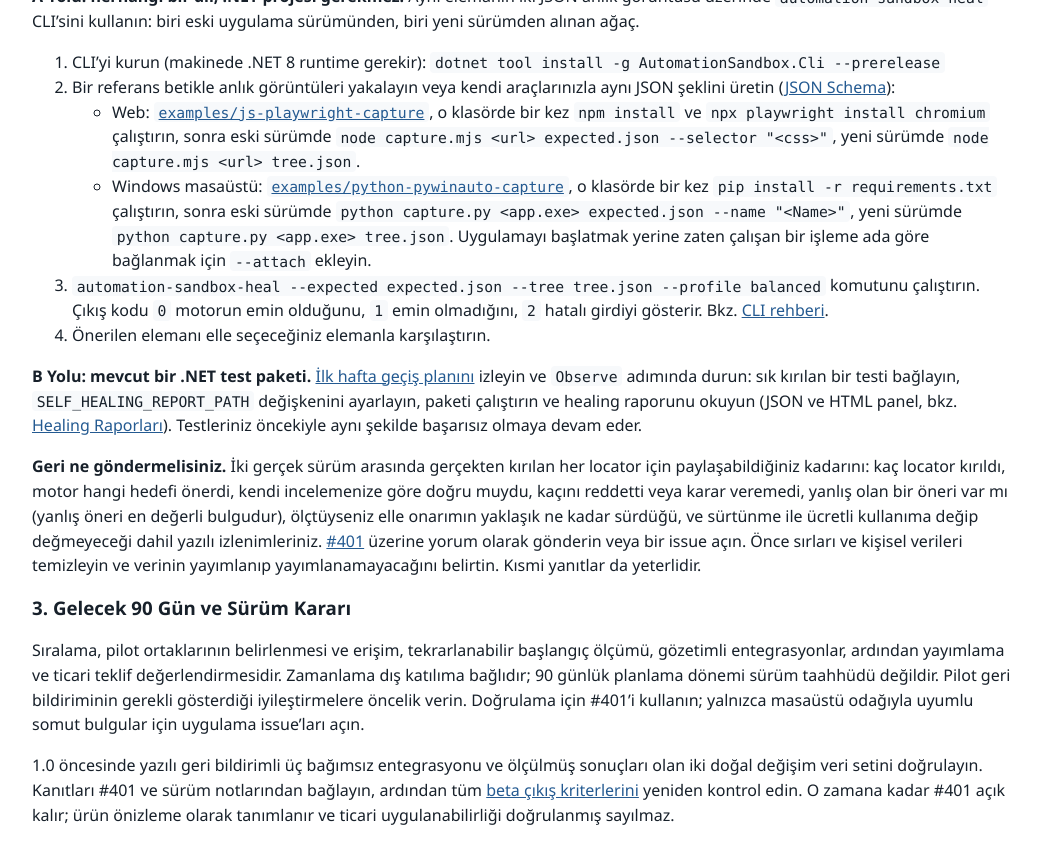
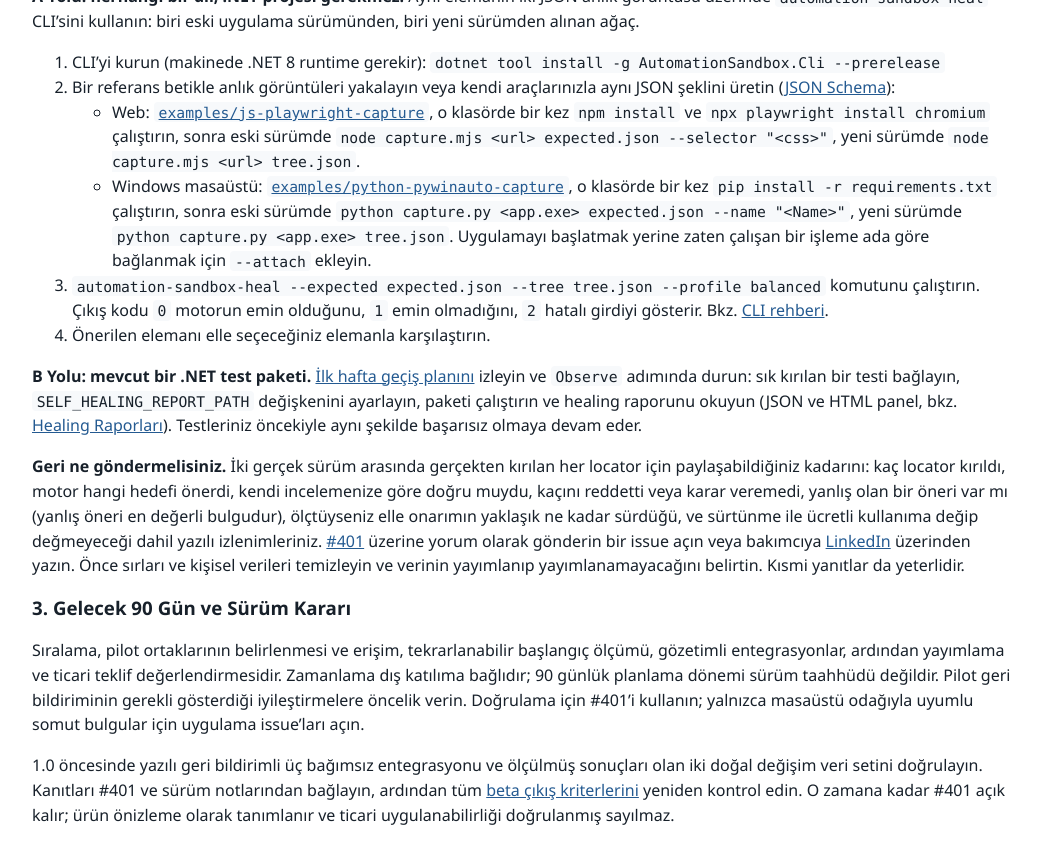
Before and after one commit to mustafasercansak/automation-sandbox, a Jekyll site: the page built from docs/external-validation.md, in a window 1280 px wide and 900 px high, scrolled down 4060 px. Shown: the top 864 px of the window, without its empty margins (118-1158 px from the left). Built offline with Jekyll 4.4.1, drawn with Linux system fonts in a browser that asks for light colours; some of the changed text lies outside the part shown.

Commit message:
docs: add the maintainer contact and docs site link to the project docs and record where they live (#609)

```diff
--- a/docs/external-validation.md
+++ b/docs/external-validation.md
@@ -52,7 +52,7 @@ This is the short path for someone who maintains a FlaUI desktop or Playwright w
 
 **Path B: an existing .NET suite.** Follow the [first-week rollout](integration-existing-suite.md) and stop at its `Observe` step: wire one test that breaks often, set `SELF_HEALING_REPORT_PATH`, run the suite, and read the healing report (JSON plus an HTML dashboard, see [Healing Reports](healing-reports.md)). Your tests still fail exactly as before.
 
-**What to send back.** For each locator that actually broke between two real releases, whatever you can share of this: how many locators broke, which target the engine proposed, whether that was the right one by your own review, how many it declined or could not decide, any proposal that was wrong (a wrong proposal is the most valuable finding), roughly how long the manual repair took if you measured it, and your written impressions, including friction and whether it would be worth paying for. Post it as a comment on [#401](https://github.com/mustafasercansak/automation-sandbox/issues/401), or open an issue. Remove secrets and personal data first, and say whether the data may be published. Partial answers are fine.
+**What to send back.** For each locator that actually broke between two real releases, whatever you can share of this: how many locators broke, which target the engine proposed, whether that was the right one by your own review, how many it declined or could not decide, any proposal that was wrong (a wrong proposal is the most valuable finding), roughly how long the manual repair took if you measured it, and your written impressions, including friction and whether it would be worth paying for. Post it as a comment on [#401](https://github.com/mustafasercansak/automation-sandbox/issues/401), open an issue, or message the maintainer on [LinkedIn](https://www.linkedin.com/in/mustafa-sercan-sak). Remove secrets and personal data first, and say whether the data may be published. Partial answers are fine.
 
 ### 3. Next 90 Days and Release Decision
 
@@ -107,7 +107,7 @@ Bu, bir FlaUI masaüstü veya Playwright web test paketi sürdüren, motoru dene
 
 **B Yolu: mevcut bir .NET test paketi.** [İlk hafta geçiş planını](integration-existing-suite.md) izleyin ve `Observe` adımında durun: sık kırılan bir testi bağlayın, `SELF_HEALING_REPORT_PATH` değişkenini ayarlayın, paketi çalıştırın ve healing raporunu okuyun (JSON ve HTML panel, bkz. [Healing Raporları](healing-reports.md)). Testleriniz öncekiyle aynı şekilde başarısız olmaya devam eder.
 
-**Geri ne göndermelisiniz.** İki gerçek sürüm arasında gerçekten kırılan her locator için paylaşabildiğiniz kadarını: kaç locator kırıldı, motor hangi hedefi önerdi, kendi incelemenize göre doğru muydu, kaçını reddetti veya karar veremedi, yanlış olan bir öneri var mı (yanlış öneri en değerli bulgudur), ölçtüyseniz elle onarımın yaklaşık ne kadar sürdüğü, ve sürtünme ile ücretli kullanıma değip değmeyeceği dahil yazılı izlenimleriniz. [#401](https://github.com/mustafasercansak/automation-sandbox/issues/401) üzerine yorum olarak gönderin veya bir issue açın. Önce sırları ve kişisel verileri temizleyin ve verinin yayımlanıp yayımlanamayacağını belirtin. Kısmi yanıtlar da yeterlidir.
+**Geri ne göndermelisiniz.** İki gerçek sürüm arasında gerçekten kırılan her locator için paylaşabildiğiniz kadarını: kaç locator kırıldı, motor hangi hedefi önerdi, kendi incelemenize göre doğru muydu, kaçını reddetti veya karar veremedi, yanlış olan bir öneri var mı (yanlış öneri en değerli bulgudur), ölçtüyseniz elle onarımın yaklaşık ne kadar sürdüğü, ve sürtünme ile ücretli kullanıma değip değmeyeceği dahil yazılı izlenimleriniz. [#401](https://github.com/mustafasercansak/automation-sandbox/issues/401) üzerine yorum olarak gönderin bir issue açın veya bakımcıya [LinkedIn](https://www.linkedin.com/in/mustafa-sercan-sak) üzerinden yazın. Önce sırları ve kişisel verileri temizleyin ve verinin yayımlanıp yayımlanamayacağını belirtin. Kısmi yanıtlar da yeterlidir.
 
 ### 3. Gelecek 90 Gün ve Sürüm Kararı
 
```
Also changed, not shown: AGENTS.md (+1 -0 lines), PROJECT_SHOWCASE.md (+1 -1 lines), index.md (+2 -0 lines).
